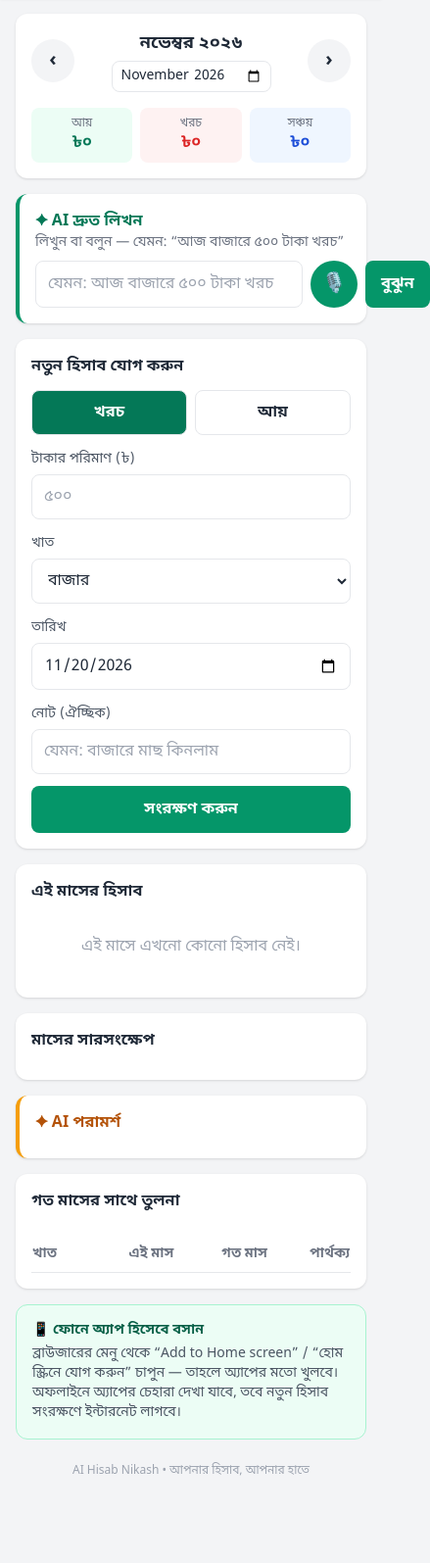
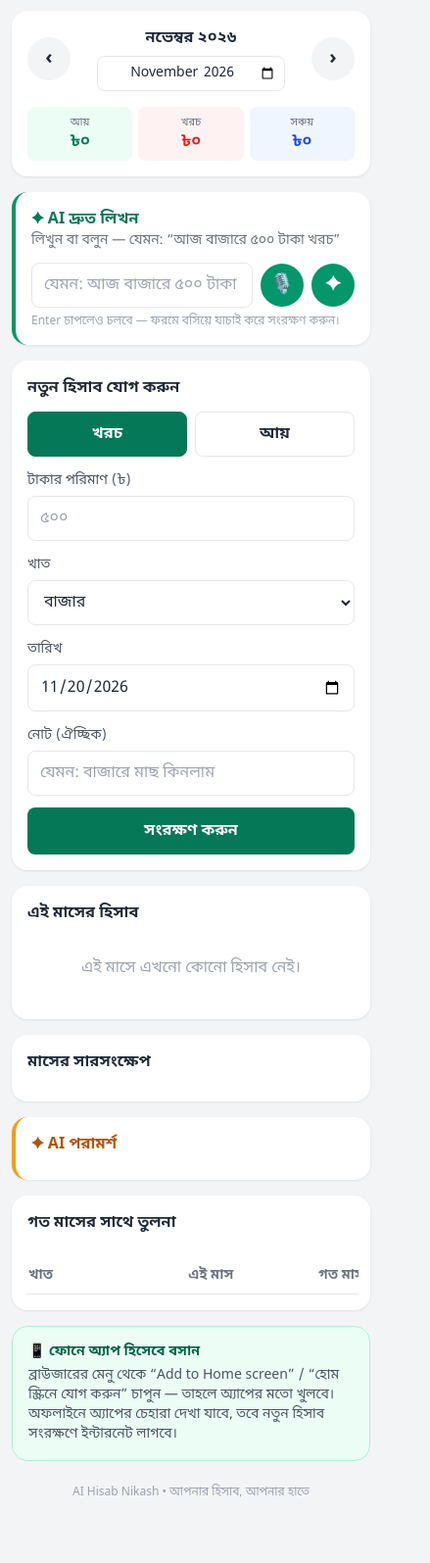
Before and after one commit to maishachowdhury471/hishab---nikash, a plain HTML site: page static/index.html in a window 390 px wide. Shown: the part 65-1660 px from the top of the page at 98% size, 439 px wide, since content can reach past the window. Before the commit the page ends 1638 px from the top, so only its background shows below. Drawn offline with nearby package versions, Linux system fonts and the light colour scheme; no server answers.

Commit message:
Hisab Nikash v2 — remove Bujhun button text, responsive UI/UX polish

```diff
--- a/static/app.js
+++ b/static/app.js
@@ -23,7 +23,9 @@ const I18N = {
     appTitle: "AI হিসাব নিকাশ", appSubtitle: "দৈনন্দিন আয়-ব্যয়ের স্মার্ট হিসাব",
     income: "আয়", expense: "খরচ", savings: "সঞ্চয়",
     aiQuick: "AI দ্রুত লিখন", aiQuickHint: "লিখুন বা বলুন — যেমন: “আজ বাজারে ৫০০ টাকা খরচ”",
-    aiPlaceholder: "যেমন: আজ বাজারে ৫০০ টাকা খরচ", parseBtn: "বুঝুন",
+    aiPlaceholder: "যেমন: আজ বাজারে ৫০০ টাকা খরচ",
+    parseBtnLabel: "AI দিয়ে বুঝে ফরমে বসান", micLabel: "ভয়েসে বলুন",
+    aiEnterHint: "Enter চাপলেও চলবে — ফরমে বসিয়ে যাচাই করে সংরক্ষণ করুন।",
     addEntry: "নতুন হিসাব যোগ করুন", editEntry: "হিসাব সম্পাদনা করুন",
     amount: "টাকার পরিমাণ (৳)", category: "খাত", date: "তারিখ", note: "নোট (ঐচ্ছিক)",
     notePh: "যেমন: বাজারে মাছ কিনলাম", save: "সংরক্ষণ করুন", cancel: "বাতিল",
@@ -45,7 +47,9 @@ const I18N = {
     appTitle: "AI Hisab Nikash", appSubtitle: "Smart daily income-expense tracker",
     income: "Income", expense: "Expense", savings: "Savings",
     aiQuick: "AI Quick Entry", aiQuickHint: "Type or speak — e.g. “আজ বাজারে ৫০০ টাকা খরচ”",
-    aiPlaceholder: "e.g. Bazar 500 taka today", parseBtn: "Understand",
+    aiPlaceholder: "e.g. Bazar 500 taka today",
+    parseBtnLabel: "Understand with AI and fill the form", micLabel: "Speak",
+    aiEnterHint: "Press Enter too — check the filled form, then save.",
     addEntry: "Add a new entry", editEntry: "Edit entry",
     amount: "Amount (Tk)", category: "Category", date: "Date", note: "Note (optional)",
     notePh: "e.g. Bought fish at the bazar", save: "Save", cancel: "Cancel",
@@ -97,6 +101,11 @@ function applyLang() {
   document.querySelectorAll("[data-i18n]").forEach((el) => { el.textContent = t(el.dataset.i18n); });
   document.querySelectorAll("[data-i18n-ph]").forEach((el) => { el.placeholder = t(el.dataset.i18nPh); });
   $("langToggle").textContent = lang === "bn" ? "English" : "বাংলা";
+  // Icon-only AI buttons: keep their accessible labels in sync with language.
+  $("aiParseBtn").setAttribute("aria-label", t("parseBtnLabel"));
+  $("aiParseBtn").setAttribute("title", t("parseBtnLabel"));
+  $("micBtn").setAttribute("aria-label", t("micLabel"));
+  $("micBtn").setAttribute("title", t("micLabel"));
   localStorage.setItem("hn-lang", lang);
   fillCategoryOptions();
   renderAll();
@@ -259,7 +268,7 @@ function renderList() {
     const dayInc = rows.filter((r) => r.type === "income").reduce((s, r) => s + r.amount, 0);
     const dayExp = rows.filter((r) => r.type === "expense").reduce((s, r) => s + r.amount, 0);
     const head = document.createElement("div");
-    head.className = "flex justify-between items-center pt-3 pb-1";
+    head.className = "flex justify-between items-center gap-2 flex-wrap pt-3 pb-1";
     head.innerHTML = `<span class="font-semibold">${fmtDate(day)}</span>
       <span class="text-sm"><span class="text-emerald-700 font-semibold">+${fmtMoney(dayInc)}</span> <span class="text-red-600 font-semibold">−${fmtMoney(dayExp)}</span></span>`;
     list.appendChild(head);
@@ -267,13 +276,13 @@ function renderList() {
       const row = document.createElement("div");
       row.className = "flex items-center justify-between py-2 gap-2";
       row.innerHTML = `
-        <div class="min-w-0">
-          <div class="font-medium truncate">${CAT_NAME[lang][e.category] || e.category}${e.note ? ` — <span class="text-gray-500 font-normal">${escapeHtml(e.note)}</span>` : ""}</div>
+        <div class="min-w-0 flex-1">
+          <div class="font-medium break-words">${CAT_NAME[lang][e.category] || e.category}${e.note ? ` — <span class="text-gray-500 font-normal">${escapeHtml(e.note)}</span>` : ""}</div>
         </div>
-        <div class="flex items-center gap-2 shrink-0">
-          <span class="font-bold ${e.type === "income" ? "text-emerald-700" : "text-red-600"}">${e.type === "income" ? "+" : "−"}${fmtMoney(e.amount)}</span>
-          <button class="text-xs bg-gray-100 rounded px-2 py-1" data-act="edit">${t("edit")}</button>
-          <button class="text-xs bg-red-50 text-red-600 rounded px-2 py-1" data-act="del">${t("del")}</button>
+        <div class="flex items-center gap-1.5 shrink-0">
+          <span class="font-bold whitespace-nowrap ${e.type === "income" ? "text-emerald-700" : "text-red-600"}">${e.type === "income" ? "+" : "−"}${fmtMoney(e.amount)}</span>
+          <button class="text-xs bg-gray-100 hover:bg-gray-200 rounded px-3 py-2 min-h-[40px]" data-act="edit">${t("edit")}</button>
+          <button class="text-xs bg-red-50 hover:bg-red-100 text-red-600 rounded px-3 py-2 min-h-[40px]" data-act="del">${t("del")}</button>
         </div>`;
       row.querySelector('[data-act="edit"]').addEventListener("click", () => startEdit(e));
       row.querySelector('[data-act="del"]').addEventListener("click", () => deleteEntry(e.id));
@@ -302,7 +311,7 @@ function renderSummary() {
     const isInc = CATS.income.includes(c);
     const row = document.createElement("div");
     row.innerHTML = `
-      <div class="flex justify-between text-sm"><span>${CAT_NAME[lang][c]}</span><span class="font-semibold">${fmtMoney(amt)}</span></div>
+      <div class="flex justify-between gap-2 text-sm"><span class="min-w-0 truncate">${CAT_NAME[lang][c]}</span><span class="font-semibold shrink-0 whitespace-nowrap">${fmtMoney(amt)}</span></div>
       <div class="bar-track h-3 mt-1"><div class="bar-fill ${isInc ? "bar-fill-inc" : "bar-fill-exp"}" style="width:${Math.round(amt / maxAmt * 100)}%"></div></div>`;
     bars.appendChild(row);
   });
@@ -337,8 +346,8 @@ function renderSummary() {
   const card = (label, val, pct) => {
     const pctTxt = pct == null ? t("noChange") : fmtPct(pct);
     const cls = pct == null ? "text-gray-500" : pct > 0 ? "text-red-600" : "text-emerald-700";
-    return `<div class="bg-gray-50 rounded-lg p-2"><div class="text-xs text-gray-500">${label}</div>
-      <div class="font-bold">${fmtMoney(val)}</div><div class="text-xs ${cls}">${pctTxt}</div></div>`;
+    return `<div class="bg-gray-50 rounded-lg p-2 min-w-0"><div class="text-[11px] sm:text-xs text-gray-500 truncate">${label}</div>
+      <div class="font-bold text-sm sm:text-base leading-snug break-words">${fmtMoney(val)}</div><div class="text-[11px] sm:text-xs ${cls}">${pctTxt}</div></div>`;
   };
   cards.innerHTML = card(t("income"), s.income, s.income_pct_change)
     + card(t("expense"), s.expense, s.expense_pct_change)
--- a/static/index.html
+++ b/static/index.html
@@ -2,7 +2,7 @@
 <html lang="bn">
 <head>
 <meta charset="UTF-8">
-<meta name="viewport" content="width=device-width, initial-scale=1.0">
+<meta name="viewport" content="width=device-width, initial-scale=1.0, viewport-fit=cover">
 <title>AI হিসাব নিকাশ</title>
 <meta name="description" content="AI হিসাব নিকাশ — দৈনন্দিন আয়-ব্যয়ের স্মার্ট হিসাব।">
 <meta name="theme-color" content="#047857">
@@ -10,100 +10,116 @@
 <link rel="icon" href="/static/icon.svg" type="image/svg+xml">
 <script src="https://cdn.tailwindcss.com"></script>
 <style>
-  body { font-family: "Noto Sans Bengali", "Hind Siliguri", system-ui, sans-serif; line-height: 1.7; }
+  *, *::before, *::after { box-sizing: border-box; }
+  html, body { overflow-x: hidden; max-width: 100%; }
+  body { font-family: "Noto Sans Bengali", "Hind Siliguri", system-ui, -apple-system, "Segoe UI", sans-serif; line-height: 1.7; -webkit-text-size-adjust: 100%; }
+  img, svg, input, select, textarea, table { max-width: 100%; }
+  input, select, textarea { min-width: 0; font-size: 16px; }
+  input[type="month"], input[type="date"] { width: 100%; }
+  button { min-height: 44px; }
+  button:focus-visible, input:focus-visible, select:focus-visible { outline: 2px solid #047857; outline-offset: 2px; }
   .bar-track { background: #e5e7eb; border-radius: 9999px; overflow: hidden; }
   .bar-fill { height: 100%; background: #047857; border-radius: 9999px; }
   .bar-fill-exp { background: #dc2626; }
   .bar-fill-inc { background: #047857; }
-  input, select, textarea { font-size: 16px; }
-  .chip-active { background: #047857 !important; color: #fff !important; }
+  .chip-active { background: #047857 !important; color: #fff !important; border-color: #047857 !important; }
+  .card { background: #fff; border-radius: 1rem; box-shadow: 0 1px 3px rgba(0,0,0,.08); }
+  .btn-primary { background: #047857; color: #fff; }
+  .btn-primary:hover { background: #065f46; }
+  .btn-primary:active { background: #064e3b; }
+  .btn-primary:disabled { opacity: .6; }
+  @media (max-width: 360px) {
+    .stat-amount { font-size: .95rem; }
+  }
 </style>
 </head>
-<body class="bg-gray-100 text-gray-800 min-h-screen">
+<body class="bg-gray-100 text-gray-800 min-h-screen w-full">
 
-<header class="bg-emerald-700 text-white shadow">
-  <div class="max-w-3xl mx-auto px-4 py-3 flex items-center justify-between gap-2">
-    <div class="flex items-center gap-2">
-      <img src="/static/icon.svg" alt="" class="w-9 h-9 rounded-lg bg-white/10">
-      <div>
-        <h1 class="text-lg font-bold leading-tight" data-i18n="appTitle">AI হিসাব নিকাশ</h1>
-        <p class="text-xs text-emerald-100" data-i18n="appSubtitle">দৈনন্দিন আয়-ব্যয়ের স্মার্ট হিসাব</p>
+<header class="bg-emerald-700 text-white shadow sticky top-0 z-20">
+  <div class="max-w-3xl mx-auto w-full px-3 sm:px-4 py-2.5 sm:py-3 flex items-center justify-between gap-2">
+    <div class="flex items-center gap-2 min-w-0 flex-1">
+      <img src="/static/icon.svg" alt="" class="w-9 h-9 shrink-0 rounded-lg bg-white/10">
+      <div class="min-w-0">
+        <h1 class="text-base sm:text-lg font-bold leading-tight truncate" data-i18n="appTitle">AI হিসাব নিকাশ</h1>
+        <p class="text-[11px] sm:text-xs text-emerald-100 leading-snug truncate" data-i18n="appSubtitle">দৈনন্দিন আয়-ব্যয়ের স্মার্ট হিসাব</p>
       </div>
     </div>
-    <button id="langToggle" class="bg-white/15 hover:bg-white/25 rounded-full px-3 py-1.5 text-sm font-semibold">English</button>
+    <button id="langToggle" class="shrink-0 bg-white/15 hover:bg-white/25 rounded-full px-3 py-2 text-sm font-semibold min-h-[40px]">English</button>
   </div>
 </header>
 
-<main class="max-w-3xl mx-auto px-4 pb-16">
+<main class="max-w-3xl mx-auto w-full px-3 sm:px-4 pb-16">
 
   <!-- Month selector -->
-  <section class="bg-white rounded-xl shadow mt-4 p-4">
+  <section class="card mt-4 p-4 sm:p-5">
     <div class="flex items-center justify-between gap-2">
-      <button id="prevMonth" class="w-11 h-11 rounded-full bg-gray-100 text-xl font-bold" aria-label="previous month">‹</button>
-      <div class="text-center">
-        <div id="monthLabel" class="text-lg font-bold">—</div>
-        <input type="month" id="monthInput" class="border rounded-lg px-2 py-1 mt-1 text-sm">
+      <button id="prevMonth" class="w-11 h-11 shrink-0 rounded-full bg-gray-100 hover:bg-gray-200 text-xl font-bold flex items-center justify-center" aria-label="previous month">‹</button>
+      <div class="text-center flex-1 min-w-0 px-1">
+        <div id="monthLabel" class="text-base sm:text-lg font-bold truncate">—</div>
+        <input type="month" id="monthInput" class="border rounded-lg px-2 py-1.5 mt-1.5 text-sm w-full max-w-[12rem] mx-auto block text-center bg-white">
       </div>
-      <button id="nextMonth" class="w-11 h-11 rounded-full bg-gray-100 text-xl font-bold" aria-label="next month">›</button>
+      <button id="nextMonth" class="w-11 h-11 shrink-0 rounded-full bg-gray-100 hover:bg-gray-200 text-xl font-bold flex items-center justify-center" aria-label="next month">›</button>
     </div>
-    <div class="grid grid-cols-3 gap-2 mt-4 text-center">
-      <div class="bg-emerald-50 rounded-lg p-2">
-        <div class="text-xs text-gray-500" data-i18n="income">আয়</div>
-        <div id="sumIncome" class="font-bold text-emerald-700">৳০</div>
+    <div class="grid grid-cols-3 gap-1.5 sm:gap-2 mt-4 text-center">
+      <div class="bg-emerald-50 rounded-lg p-2 sm:p-3 min-w-0">
+        <div class="text-[11px] sm:text-xs text-gray-500 truncate" data-i18n="income">আয়</div>
+        <div id="sumIncome" class="stat-amount font-bold text-emerald-700 text-base sm:text-lg leading-snug break-words">৳০</div>
       </div>
-      <div class="bg-red-50 rounded-lg p-2">
-        <div class="text-xs text-gray-500" data-i18n="expense">খরচ</div>
-        <div id="sumExpense" class="font-bold text-red-600">৳০</div>
+      <div class="bg-red-50 rounded-lg p-2 sm:p-3 min-w-0">
+        <div class="text-[11px] sm:text-xs text-gray-500 truncate" data-i18n="expense">খরচ</div>
+        <div id="sumExpense" class="stat-amount font-bold text-red-600 text-base sm:text-lg leading-snug break-words">৳০</div>
       </div>
-      <div class="bg-blue-50 rounded-lg p-2">
-        <div class="text-xs text-gray-500" data-i18n="savings">সঞ্চয়</div>
-        <div id="sumSavings" class="font-bold text-blue-700">৳০</div>
+      <div class="bg-blue-50 rounded-lg p-2 sm:p-3 min-w-0">
+        <div class="text-[11px] sm:text-xs text-gray-500 truncate" data-i18n="savings">সঞ্চয়</div>
+        <div id="sumSavings" class="stat-amount font-bold text-blue-700 text-base sm:text-lg leading-snug break-words">৳০</div>
       </div>
     </div>
   </section>
 
   <!-- AI quick entry -->
-  <section class="bg-white rounded-xl shadow mt-4 p-4 border-l-4 border-emerald-600">
-    <h2 class="font-bold text-emerald-700">✦ <span data-i18n="aiQuick">AI দ্রুত লিখন</span></h2>
-    <p class="text-sm text-gray-500" data-i18n="aiQuickHint">লিখুন বা বলুন — যেমন: “আজ বাজারে ৫০০ টাকা খরচ”</p>
-    <div class="flex gap-2 mt-2">
-      <input id="aiText" type="text" class="flex-1 border rounded-lg px-3 py-2.5"
+  <section class="card mt-4 p-4 sm:p-5 border-l-4 border-emerald-600">
+    <h2 class="font-bold text-emerald-700 text-base sm:text-lg">✦ <span data-i18n="aiQuick">AI দ্রুত লিখন</span></h2>
+    <p class="text-sm text-gray-500 break-words" data-i18n="aiQuickHint">লিখুন বা বলুন — যেমন: “আজ বাজারে ৫০০ টাকা খরচ”</p>
+    <div class="flex items-center gap-2 mt-3">
+      <input id="aiText" type="text" enterkeyhint="go" autocomplete="off"
+             class="flex-1 min-w-0 w-full border rounded-lg px-3 py-2.5"
              data-i18n-ph="aiPlaceholder" placeholder="যেমন: আজ বাজারে ৫০০ টাকা খরচ">
-      <button id="micBtn" class="w-12 h-12 rounded-full bg-emerald-600 text-white text-xl shrink-0" title="মাইক">🎙️</button>
-      <button id="aiParseBtn" class="bg-emerald-600 text-white rounded-lg px-4 font-semibold shrink-0" data-i18n="parseBtn">বুঝুন</button>
+      <button id="micBtn" class="w-11 h-11 sm:w-12 sm:h-12 shrink-0 rounded-full bg-emerald-600 hover:bg-emerald-700 text-white text-xl flex items-center justify-center" aria-label="ভয়েসে বলুন" title="ভয়েসে বলুন">🎙️</button>
+      <button id="aiParseBtn" class="w-11 h-11 sm:w-12 sm:h-12 shrink-0 rounded-full sm:rounded-xl bg-emerald-600 hover:bg-emerald-700 text-white text-xl font-bold flex items-center justify-center" aria-label="AI দিয়ে বুঝে ফরমে বসান" title="AI দিয়ে বুঝে ফরমে বসান">✦</button>
     </div>
+    <p class="text-xs text-gray-400 mt-1.5" data-i18n="aiEnterHint">Enter চাপলেও চলবে — ফরমে বসিয়ে যাচাই করে সংরক্ষণ করুন।</p>
     <p id="micStatus" class="text-xs text-gray-500 mt-1 hidden"></p>
-    <div id="aiResult" class="hidden mt-3 bg-emerald-50 border border-emerald-200 rounded-lg p-3 text-sm"></div>
+    <div id="aiResult" class="hidden mt-3 bg-emerald-50 border border-emerald-200 rounded-lg p-3 text-sm break-words"></div>
   </section>
 
   <!-- Entry form -->
-  <section class="bg-white rounded-xl shadow mt-4 p-4">
-    <h2 class="font-bold" id="formTitle" data-i18n="addEntry">নতুন হিসাব যোগ করুন</h2>
+  <section class="card mt-4 p-4 sm:p-5">
+    <h2 class="font-bold text-base sm:text-lg" id="formTitle" data-i18n="addEntry">নতুন হিসাব যোগ করুন</h2>
     <form id="entryForm" class="mt-3 space-y-3">
       <input type="hidden" id="editId" value="">
       <div class="flex gap-2">
-        <button type="button" id="typeExpense" class="flex-1 py-2.5 rounded-lg border font-semibold chip-active" data-type="expense" data-i18n="expense">খরচ</button>
-        <button type="button" id="typeIncome" class="flex-1 py-2.5 rounded-lg border font-semibold" data-type="income" data-i18n="income">আয়</button>
+        <button type="button" id="typeExpense" class="flex-1 min-w-0 py-2.5 rounded-lg border font-semibold chip-active" data-type="expense" data-i18n="expense">খরচ</button>
+        <button type="button" id="typeIncome" class="flex-1 min-w-0 py-2.5 rounded-lg border font-semibold" data-type="income" data-i18n="income">আয়</button>
       </div>
       <div>
-        <label class="text-sm text-gray-600" data-i18n="amount">টাকার পরিমাণ (৳)</label>
-        <input id="amount" type="number" min="0" step="any" required class="w-full border rounded-lg px-3 py-2.5 mt-1" placeholder="৫০০">
+        <label for="amount" class="text-sm text-gray-600" data-i18n="amount">টাকার পরিমাণ (৳)</label>
+        <input id="amount" type="number" min="0" step="any" inputmode="decimal" required class="w-full border rounded-lg px-3 py-2.5 mt-1" placeholder="৫০০">
       </div>
       <div>
-        <label class="text-sm text-gray-600" data-i18n="category">খাত</label>
+        <label for="category" class="text-sm text-gray-600" data-i18n="category">খাত</label>
         <select id="category" class="w-full border rounded-lg px-3 py-2.5 mt-1 bg-white"></select>
       </div>
       <div>
-        <label class="text-sm text-gray-600" data-i18n="date">তারিখ</label>
+        <label for="entryDate" class="text-sm text-gray-600" data-i18n="date">তারিখ</label>
         <input id="entryDate" type="date" required class="w-full border rounded-lg px-3 py-2.5 mt-1">
       </div>
       <div>
-        <label class="text-sm text-gray-600" data-i18n="note">নোট (ঐচ্ছিক)</label>
+        <label for="note" class="text-sm text-gray-600" data-i18n="note">নোট (ঐচ্ছিক)</label>
         <input id="note" type="text" class="w-full border rounded-lg px-3 py-2.5 mt-1" data-i18n-ph="notePh" placeholder="যেমন: বাজারে মাছ কিনলাম">
       </div>
       <div class="flex gap-2">
-        <button type="submit" class="flex-1 bg-emerald-600 text-white rounded-lg py-3 font-bold" data-i18n="save">সংরক্ষণ করুন</button>
-        <button type="button" id="cancelEdit" class="hidden bg-gray-200 rounded-lg px-4 font-semibold" data-i18n="cancel">বাতিল</button>
+        <button type="submit" class="flex-1 min-w-0 btn-primary rounded-lg py-3 font-bold" data-i18n="save">সংরক্ষণ করুন</button>
+        <button type="button" id="cancelEdit" class="hidden bg-gray-200 hover:bg-gray-300 rounded-lg px-4 font-semibold shrink-0" data-i18n="cancel">বাতিল</button>
       </div>
     </form>
   </section>
@@ -112,37 +128,37 @@
   <section id="overspendBox" class="hidden mt-4"></section>
 
   <!-- Daily list -->
-  <section class="bg-white rounded-xl shadow mt-4 p-4">
-    <h2 class="font-bold" data-i18n="dailyList">এই মাসের হিসাব</h2>
+  <section class="card mt-4 p-4 sm:p-5">
+    <h2 class="font-bold text-base sm:text-lg" data-i18n="dailyList">এই মাসের হিসাব</h2>
     <div id="entryList" class="mt-2 divide-y"></div>
     <p id="emptyList" class="hidden text-center text-gray-400 py-6" data-i18n="emptyList">এই মাসে এখনো কোনো হিসাব নেই।</p>
   </section>
 
   <!-- Month summary by category -->
-  <section class="bg-white rounded-xl shadow mt-4 p-4">
-    <h2 class="font-bold" data-i18n="summaryTitle">মাসের সারসংক্ষেপ</h2>
+  <section class="card mt-4 p-4 sm:p-5">
+    <h2 class="font-bold text-base sm:text-lg" data-i18n="summaryTitle">মাসের সারসংক্ষেপ</h2>
     <div id="categoryBars" class="mt-3 space-y-3"></div>
     <p id="emptySummary" class="hidden text-center text-gray-400 py-4" data-i18n="emptyList">এই মাসে এখনো কোনো হিসাব নেই।</p>
   </section>
 
   <!-- AI Advice -->
-  <section class="bg-white rounded-xl shadow mt-4 p-4 border-l-4 border-amber-500">
-    <h2 class="font-bold text-amber-700">✦ <span data-i18n="adviceTitle">AI পরামর্শ</span></h2>
-    <ul id="adviceList" class="mt-2 space-y-2 text-sm list-disc pl-5"></ul>
+  <section class="card mt-4 p-4 sm:p-5 border-l-4 border-amber-500">
+    <h2 class="font-bold text-amber-700 text-base sm:text-lg">✦ <span data-i18n="adviceTitle">AI পরামর্শ</span></h2>
+    <ul id="adviceList" class="mt-2 space-y-2 text-sm list-disc pl-5 break-words"></ul>
   </section>
 
   <!-- Comparison -->
-  <section class="bg-white rounded-xl shadow mt-4 p-4">
-    <h2 class="font-bold" data-i18n="compareTitle">গত মাসের সাথে তুলনা</h2>
-    <div id="compareCards" class="grid grid-cols-3 gap-2 mt-3 text-center"></div>
-    <div class="overflow-x-auto mt-3">
-      <table class="w-full text-sm">
+  <section class="card mt-4 p-4 sm:p-5">
+    <h2 class="font-bold text-base sm:text-lg" data-i18n="compareTitle">গত মাসের সাথে তুলনা</h2>
+    <div id="compareCards" class="grid grid-cols-3 gap-1.5 sm:gap-2 mt-3 text-center"></div>
+    <div class="overflow-x-auto mt-3 -mx-1 px-1">
+      <table class="w-full min-w-[460px] text-sm">
         <thead>
           <tr class="text-left text-gray-500 border-b">
-            <th class="py-2" data-i18n="colCategory">খাত</th>
-            <th class="py-2 text-right" data-i18n="colThis">এই মাস</th>
-            <th class="py-2 text-right" data-i18n="colLast">গত মাস</th>
-            <th class="py-2 text-right" data-i18n="colDiff">পার্থক্য</th>
+            <th class="py-2 pr-2" data-i18n="colCategory">খাত</th>
+            <th class="py-2 px-1 text-right whitespace-nowrap" data-i18n="colThis">এই মাস</th>
+            <th class="py-2 px-1 text-right whitespace-nowrap" data-i18n="colLast">গত মাস</th>
+            <th class="py-2 pl-1 text-right whitespace-nowrap" data-i18n="colDiff">পার্থক্য</th>
           </tr>
         </thead>
         <tbody id="compareTable"></tbody>
@@ -152,12 +168,12 @@
   </section>
 
   <!-- PWA install hint -->
-  <section class="bg-emerald-50 border border-emerald-200 rounded-xl mt-4 p-4 text-sm">
+  <section class="bg-emerald-50 border border-emerald-200 rounded-2xl mt-4 p-4 sm:p-5 text-sm">
     <p class="font-semibold text-emerald-800" data-i18n="installTitle">📱 ফোনে অ্যাপ হিসেবে বসান</p>
-    <p class="text-gray-600 mt-1" data-i18n="installHint">ব্রাউজারের মেনু থেকে “Add to Home screen” / “হোম স্ক্রিনে যোগ করুন” চাপুন — তাহলে অ্যাপের মতো খুলবে। অফলাইনে অ্যাপের চেহারা দেখা যাবে, তবে নতুন হিসাব সংরক্ষণে ইন্টারনেট লাগবে।</p>
+    <p class="text-gray-600 mt-1 break-words" data-i18n="installHint">ব্রাউজারের মেনু থেকে “Add to Home screen” / “হোম স্ক্রিনে যোগ করুন” চাপুন — তাহলে অ্যাপের মতো খুলবে। অফলাইনে অ্যাপের চেহারা দেখা যাবে, তবে নতুন হিসাব সংরক্ষণে ইন্টারনেট লাগবে।</p>
   </section>
 
-  <footer class="text-center text-xs text-gray-400 mt-6">AI Hisab Nikash • <span data-i18n="footer">আপনার হিসাব, আপনার হাতে</span></footer>
+  <footer class="text-center text-xs text-gray-400 mt-6 px-2">AI Hisab Nikash • <span data-i18n="footer">আপনার হিসাব, আপনার হাতে</span></footer>
 </main>
 
 <script src="/static/app.js"></script>
```
